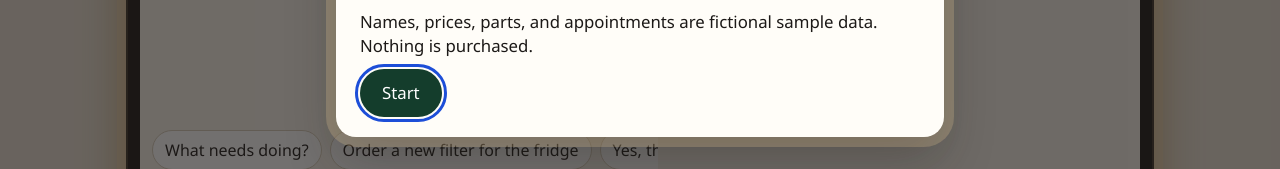
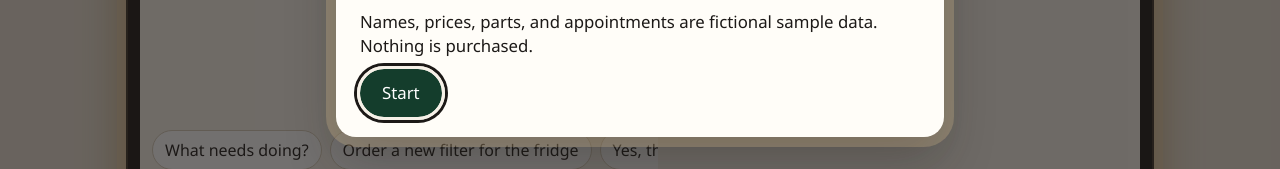
Before and after one commit to HONGKONGBALL/hearthkeep, a React (Vite) app in the folder apps/simulator/: page / in a window 1280 px wide. Shown: the part 411-580 px from the top of the page. Built offline with nearby package versions, Linux system fonts and the light colour scheme.

Commit message:
fix: use a two-tone focus ring on dark controls
A light ring sits on the dark fill and a dark ring sits on the page, so each edge clears 3:1. The Retry control reverses the rings on the red banner. Pressed controls keep the rust fill.

```diff
--- a/apps/simulator/src/App.css
+++ b/apps/simulator/src/App.css
@@ -40,7 +40,15 @@ button:disabled {
   opacity: 0.55;
 }
 
-button:focus-visible,
+button:focus-visible {
+  /* Light ring on the dark fill, dark ring on the page. Pressed stays a rust fill. */
+  outline: 3px solid #f6f1e8;
+  outline-offset: 0;
+  box-shadow:
+    0 0 0 3px #f6f1e8,
+    0 0 0 6px #1c1917;
+}
+
 input:focus-visible {
   outline: 3px solid #1d4ed8;
   outline-offset: 2px;
@@ -168,6 +176,13 @@ button[aria-pressed="true"] {
   margin-left: 8px;
   background: #fff;
   color: #1c1917;
+}
+
+.banner button:focus-visible {
+  /* Dark ring on the white control, light ring on the red banner. */
+  outline: 3px solid #f6f1e8;
+  outline-offset: 3px;
+  box-shadow: 0 0 0 3px #1c1917;
 }
 
 .frame {
@@ -306,6 +321,12 @@ button[aria-pressed="true"] {
   border: 1px solid #d6cbb8;
   white-space: nowrap;
   min-height: 40px;
+}
+
+.chips button:focus-visible {
+  outline: 3px solid #1c1917;
+  outline-offset: 2px;
+  box-shadow: none;
 }
 
 .conversation form {
```
